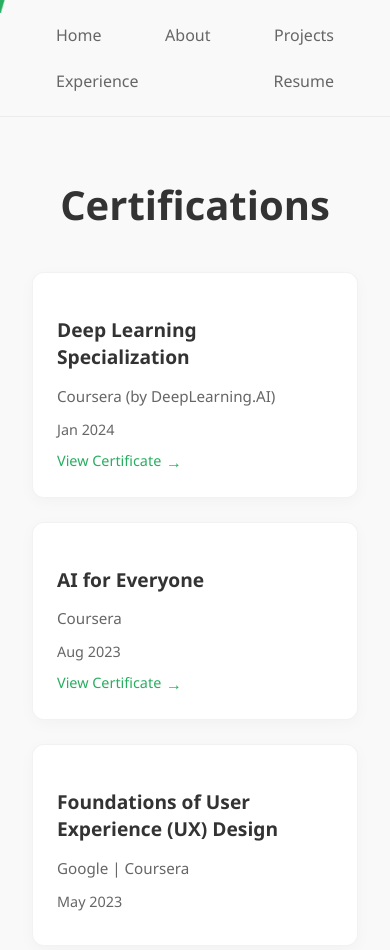
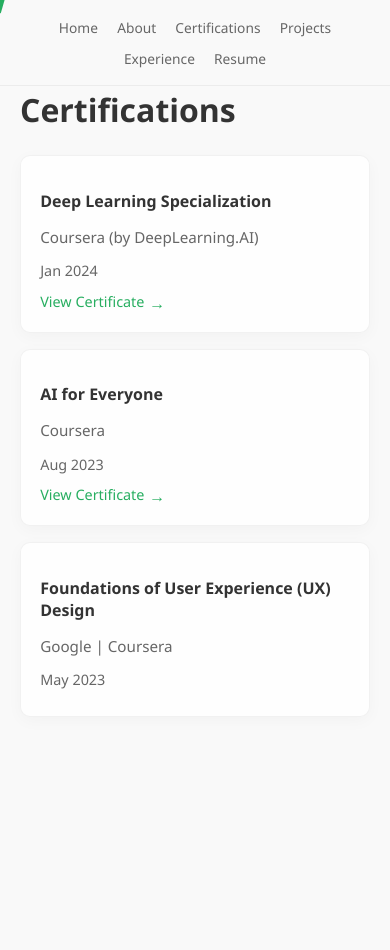
Before and after one commit to RashI0192/rashi-portfolio, a React (Vite) app: page /rashi-portfolio/certifications in a window 390 px wide. Shown: the top 950 px of the page. After the commit the page ends 844 px from the top, so only its background shows below. Built offline with nearby package versions, Linux system fonts and the light colour scheme.

Commit message:
Add certifications to homepage and navigation

```diff
--- a/src/App.jsx
+++ b/src/App.jsx
@@ -13,6 +13,7 @@
 import FooterBar from './components/FooterBar';
 import ProjectSection from './layouts/ProjectSection';
 import ExperienceSection from './layouts/ExperienceSection';
+import CertificationSection from './layouts/CertificationSection';
 import CertificationPage from './components/CertificationPage';
 
 function App() {
@@ -31,6 +32,7 @@
               <GridBackground />
               <HeroSection />
               <AboutSection />
+              <CertificationSection />
               <ProjectSection />
               <ExperienceSection />
 
--- a/src/components/NavBar.css
+++ b/src/components/NavBar.css
@@ -36,6 +36,23 @@
   cursor: pointer;
   padding: 0.25rem 0.5rem;
   transition: color 0.3s ease, transform 0.2s ease;
+}
+
+@media (max-width: 700px) {
+  .navbar {
+    padding: 1rem;
+  }
+
+  .nav-links {
+    justify-content: center;
+    gap: 0.55rem 0.8rem;
+  }
+
+  .nav-links a,
+  .nav-links span {
+    font-size: 0.86rem;
+    padding: 0.2rem;
+  }
 }
 
 .nav-links a:hover,
--- a/src/components/NavBar.jsx
+++ b/src/components/NavBar.jsx
@@ -24,6 +24,7 @@
       <ul className="nav-links">
         <li><span onClick={() => handleNavClick('home')}>Home</span></li>
         <li><span onClick={() => handleNavClick('about')}>About</span></li>
+        <li><span onClick={() => handleNavClick('certifications')}>Certifications</span></li>
         <li><span onClick={() => handleNavClick('projects')}>Projects</span></li>
         <li><span onClick={() => handleNavClick('experience')}>Experience</span></li>
         <li>
--- a/src/styles/certifications.css
+++ b/src/styles/certifications.css
@@ -1,40 +1,39 @@
 .certification-section {
-    padding: 4rem 2rem;
+    padding: 1rem 2rem 4rem;
     background-color: var(--bg-color);
     color: var(--text-color);
-    max-width: 1000px;
+    max-width: 800px;
     margin: 0 auto;
     position: relative;
   }
 
   .certification-section h2 {
-    font-size: 2.5rem;
+    font-size: 2rem;
     color: var(--heading-grey);
-    text-align: center;
-    margin-bottom: 2.5rem;
+    margin: 0 0 1.5rem;
   }
 
   .certification-grid {
     display: grid;
-    gap: 1.5rem;
-    grid-template-columns: repeat(auto-fit, minmax(280px, 1fr));
+    gap: 1rem;
+    grid-template-columns: repeat(auto-fit, minmax(210px, 1fr));
   }
 
   .cert-card {
     border: 1px solid rgba(0, 0, 0, 0.05);
-    border-radius: 12px;
-    padding: 1.5rem;
-    background-color: white;
+    border-radius: 10px;
+    padding: 1.1rem 1.2rem;
+    background-color: rgba(255, 255, 255, 0.78);
     box-shadow: 0 4px 16px rgba(0, 0, 0, 0.03);
     transition: transform 0.3s ease;
   }
 
   .cert-card:hover {
-    transform: translateY(-6px);
+    transform: translateY(-3px);
   }
 
   .cert-card h3 {
-    font-size: 1.2rem;
+    font-size: 1rem;
     margin-bottom: 0.4rem;
     color: var(--heading-grey);
   }
@@ -78,3 +77,13 @@
   .cert-card .view-link:hover::after {
     transform: translateX(4px); /* subtle slide on hover */
   }
+
+  @media (max-width: 600px) {
+    .certification-section {
+      padding: 0.5rem 1.25rem 3rem;
+    }
+
+    .certification-grid {
+      grid-template-columns: 1fr;
+    }
+  }
```
